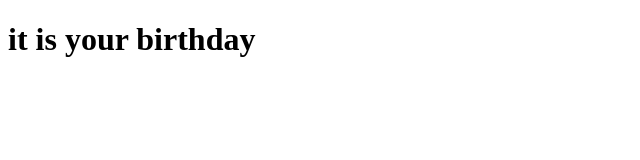
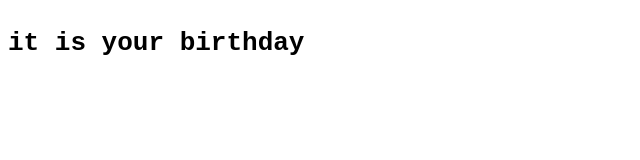
Before and after one commit to benmardana/happy-birthday-will, a plain HTML site: page index.html in a window 1280 px wide. Shown: the whole page, without its empty margins (0-640 px from the left). Drawn offline with Linux system fonts and the light colour scheme.

Commit message:
Update index.html

```diff
--- a/index.html
+++ b/index.html
@@ -9,6 +9,10 @@
 </head>
 
 <body>
-  <h1>it is your birthday</h1>
+  <h1>
+    <code>
+      it is your birthday
+    </code>
+  </h1>
 </body>
 </html>
```
